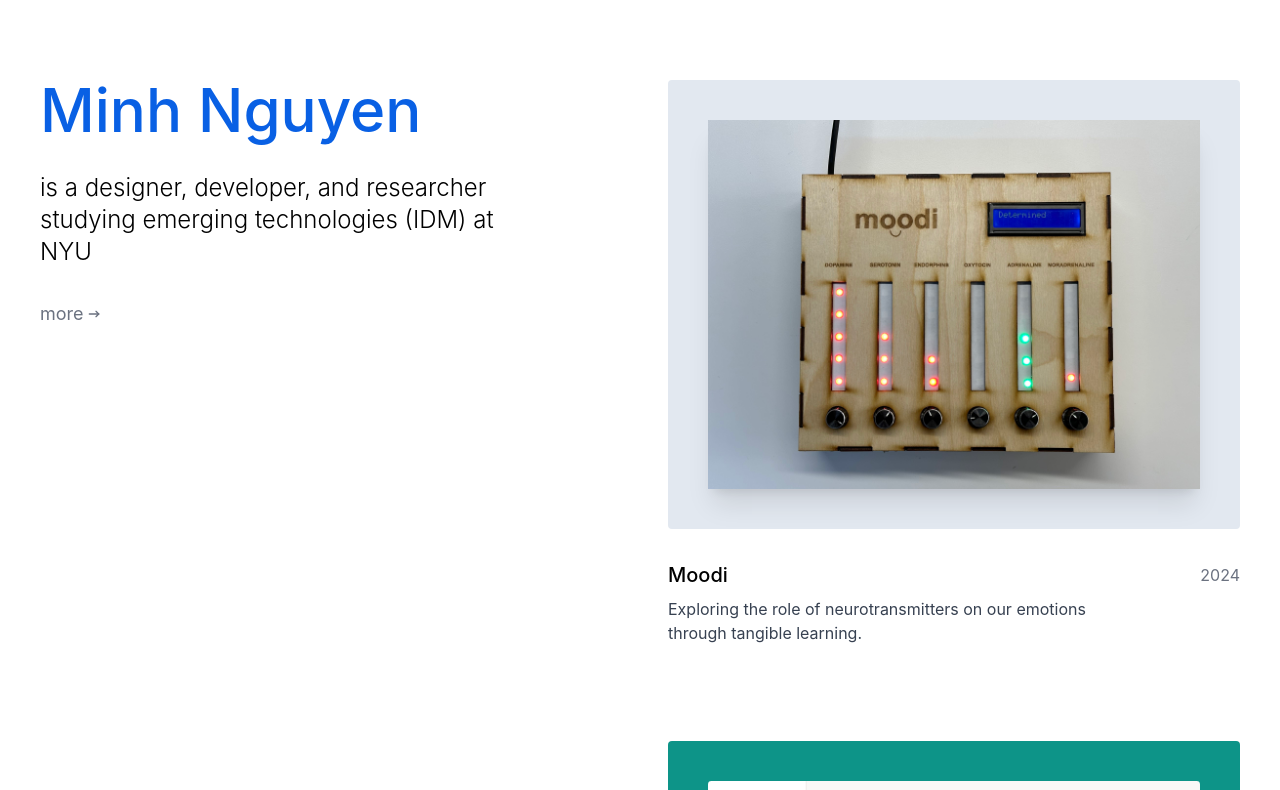
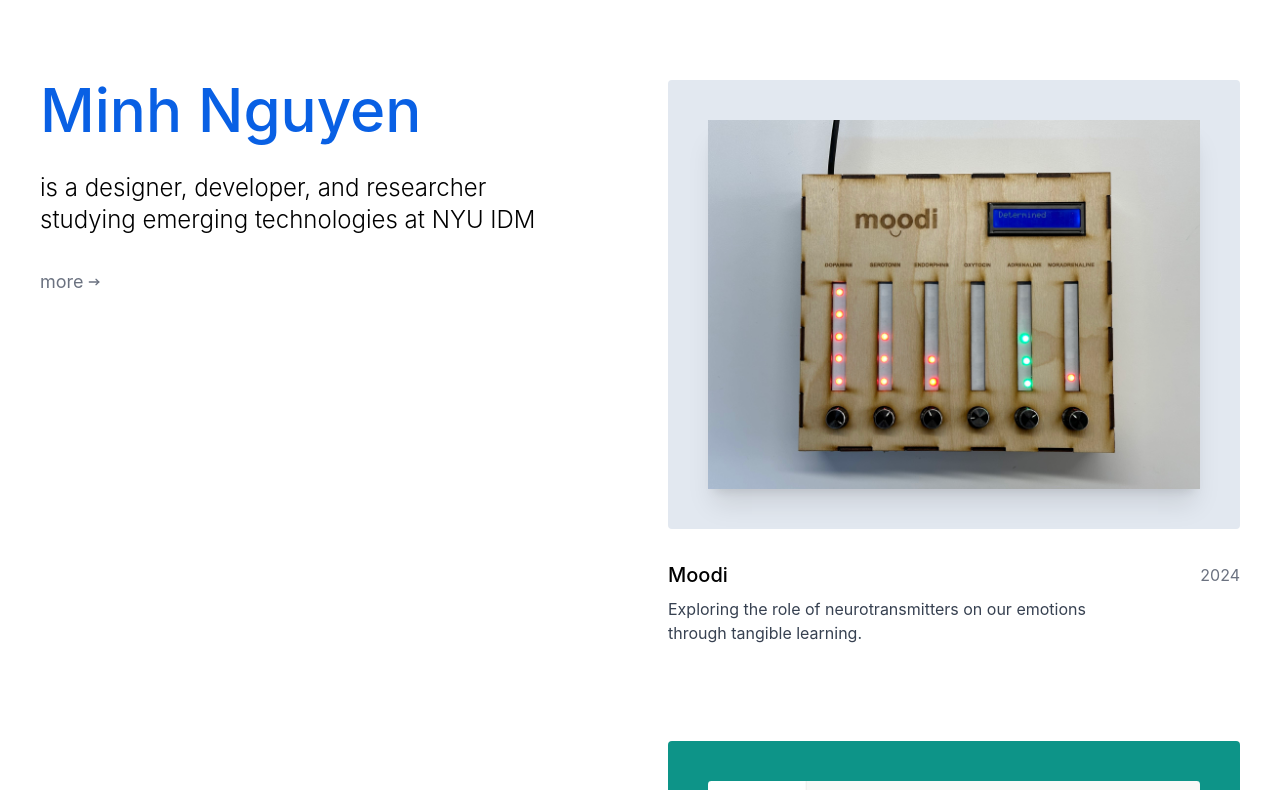
Before and after one commit to minhtnguy/minhtnguy.github.io, a Next.js app: page / in a window 1280 px wide. Shown: the top 790 px of the page. Built offline with nearby package versions, Linux system fonts and the light colour scheme.

Commit message:
fix: about me

```diff
--- a/app/page.js
+++ b/app/page.js
@@ -25,7 +25,7 @@ export default function Home() {
 					</h1>
 					<p className="font-light md:text-2xl text-lg">
 						is a designer, developer, and researcher studying emerging
-						technologies (IDM) at NYU
+						technologies at NYU IDM
 					</p>
 					<More />
 				</section>
```
